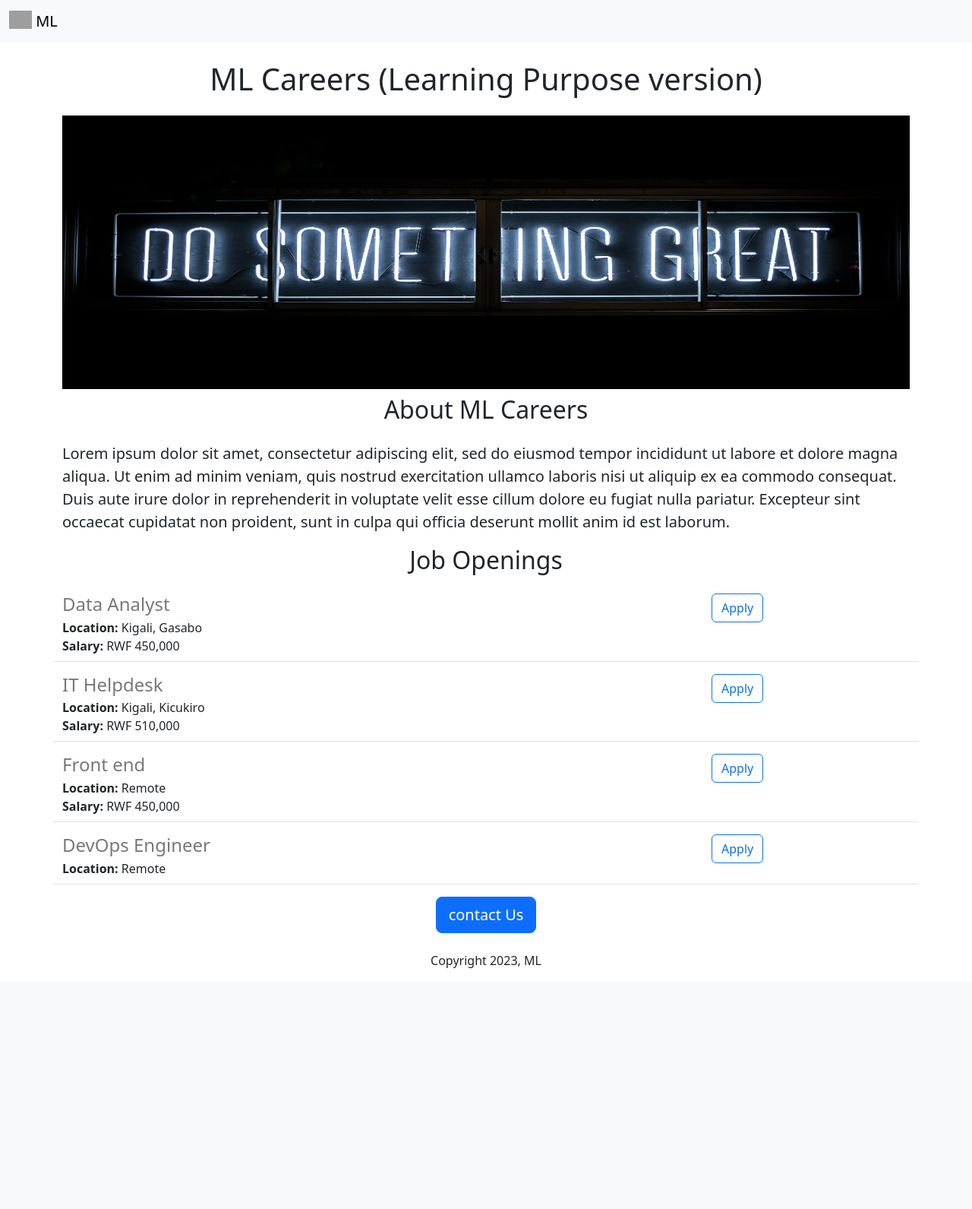
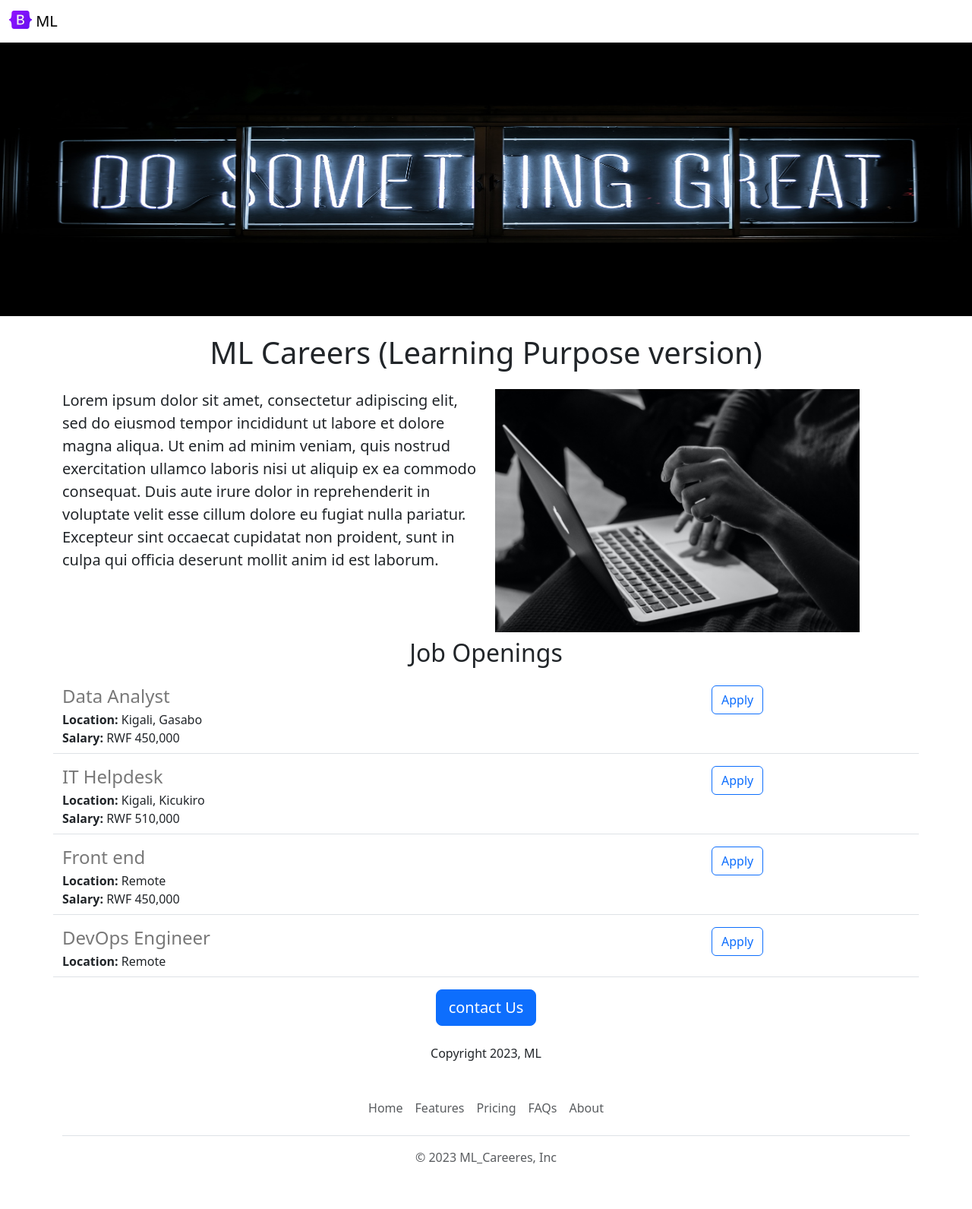
Before and after one commit to RealLionelMuhire/MLWeb_v2, a Flask app: page / in a window 1280 px wide. Shown: the whole page at 76% size. Before the commit the page ends 1274 px from the top, so only its background shows below. Run offline with Flask 3, Linux system fonts and the light colour scheme; grey boxes are pictures that could not be loaded.

Commit message:
adding worker image and more styling

```diff
--- /dev/null
+++ b/templates/footer.html
@@ -0,0 +1,12 @@
+<div class="container">
+  <footer class="py-3 my-4">
+    <ul class="nav justify-content-center border-bottom pb-3 mb-3">
+      <li class="nav-item"><a href="#" class="nav-link px-2 text-body-secondary">Home</a></li>
+      <li class="nav-item"><a href="#" class="nav-link px-2 text-body-secondary">Features</a></li>
+      <li class="nav-item"><a href="#" class="nav-link px-2 text-body-secondary">Pricing</a></li>
+      <li class="nav-item"><a href="#" class="nav-link px-2 text-body-secondary">FAQs</a></li>
+      <li class="nav-item"><a href="#" class="nav-link px-2 text-body-secondary">About</a></li>
+    </ul>
+    <p class="text-center text-body-secondary">&copy; 2023 ML_Careeres, Inc</p>
+  </footer>
+</div>
--- a/templates/home.html
+++ b/templates/home.html
@@ -10,22 +10,29 @@
         height: 360px;
         width: 100%;
         objcet-fit: cover;
+        margin-bottom: 16px;
       }
     </style>
   </head>
   <body>
     {% include 'nav.html' %}
-    <div class="container">
-      <h1 class="text-center mt-4 mb-4">{{company_name}}</h1>
-      <img
+    <img
         class="img-fluid"
         id = "banner"
         src="https://mlweb--lionelmuhire199.repl.co/static/banner.jpg"
         height="320">
-      <h2 class="text-center mt-2 mb-4">About ML Careers</h2>
+    <div class="container">
+      <h1 class="text-center mt-2 mb-4">{{company_name}}</h1>
+      <div class="row">
+        <div class="col-6">
       <p class="lead">
         Lorem ipsum dolor sit amet, consectetur adipiscing elit, sed do eiusmod tempor incididunt ut labore et dolore magna aliqua. Ut enim ad minim veniam, quis nostrud exercitation ullamco laboris nisi ut aliquip ex ea commodo consequat. Duis aute irure dolor in reprehenderit in voluptate velit esse cillum dolore eu fugiat nulla pariatur. Excepteur sint occaecat cupidatat non proident, sunt in culpa qui officia deserunt mollit anim id est laborum.
       </p>
+        </div>
+        <div class="col-6">
+          <img src="/static/worki.jpg" style="height: 320px">
+        </div>
+      </div>
       <h2 class="text-center mt-2 mb-4">Job Openings</h2>
       <p>
         {% for job in jobs %}
@@ -37,5 +44,6 @@
         <p class="mt-4">Copyright 2023, ML</p>
       </div>
     </div>
+    {% include 'footer.html'%}
   </body>
 </html>
--- a/templates/nav.html
+++ b/templates/nav.html
@@ -1,8 +1,9 @@
-<nav class="navbar bg-body-tertiary">
+<nav class="navbar shadow-sm fixed-top big-white">
   <div class="container-fluid">
     <a class="navbar-brand" href="#">
-      <img src="/docs/5.3/assets/brand/bootstrap-logo.svg" alt="Logo" width="30" height="24" class="d-inline-block align-text-top">
+      <img src="static/bootstrap-logo.svg" alt="Logo" width="30" height="24" class="d-inline-block align-text-top">
       ML
     </a>
   </div>
 </nav>
+<div style="height: 56px"></div>
```
Also changed, not shown: static/worki.jpg (added).
